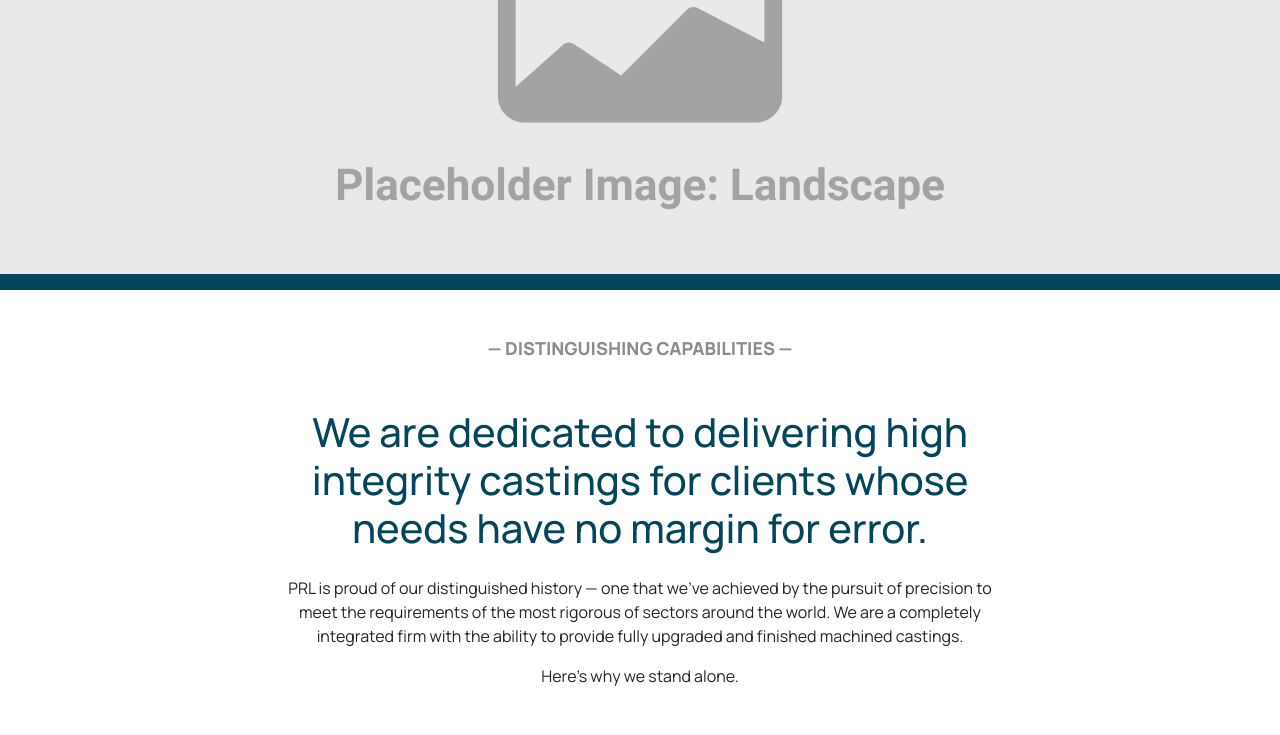
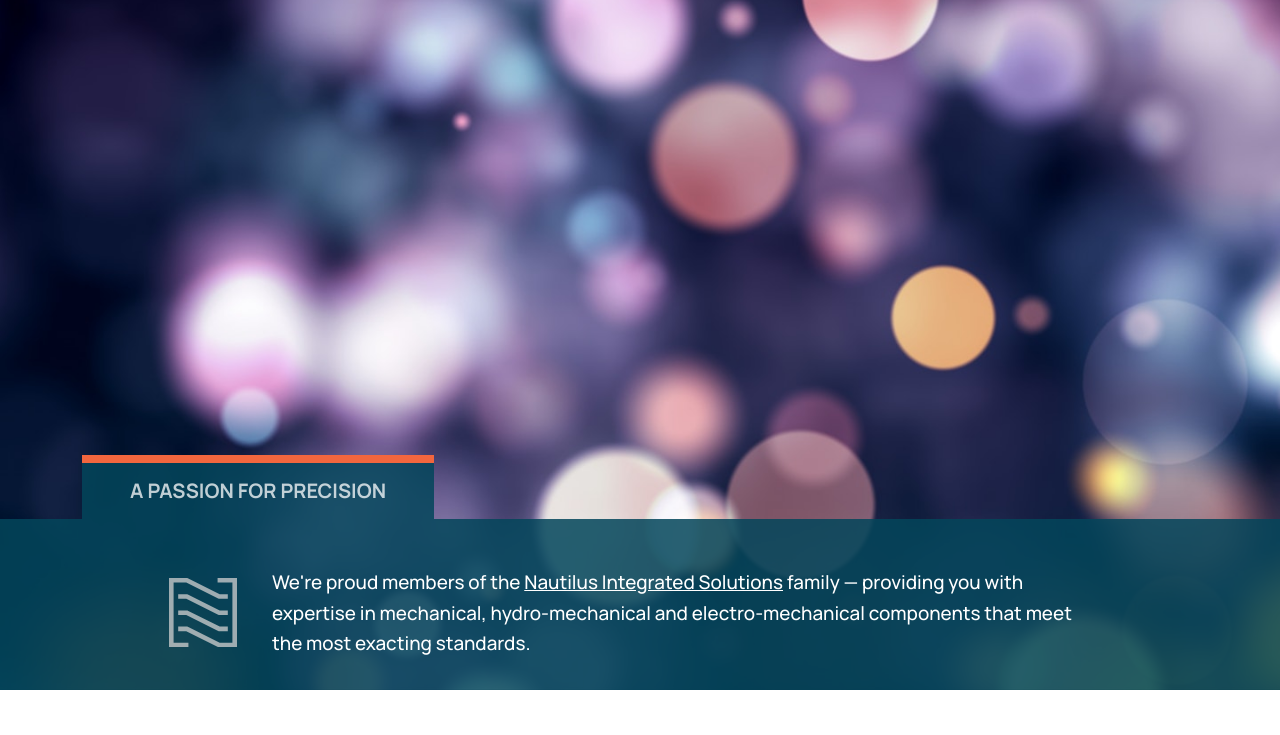
Before and after one commit to opuscule/nis, an Eleventy site: page src/index.njk in a window 1280 px wide. Shown: the part 110-845 px from the top of the page. Built offline with nearby package versions, Linux system fonts and the light colour scheme; Eleventy itself is replaced by a stand-in of ours; files that its build step writes are made by us from their sources.

Commit message:
Homepage Callout, Styles & Buttons

```diff
--- a/src/_includes/base.njk
+++ b/src/_includes/base.njk
@@ -47,6 +47,30 @@
         </div>
       </nav>
 
+      {% if pageName === "Home" %}
+        <div class="hpcoWrapper">
+          <div class="container">
+            <div class="row">
+              <div class="col">
+                <h2 class="hbct py-3 px-5">A PASSION FOR PRECISION</h2>
+              </div>
+            </div>
+          </div>
+          <div class="homeBannerCallout">
+            <div class="container pt-5 pb-4">
+              <div class="row align-items-center pb-2">
+                <div class="col-md-2">
+                  <svg xmlns="http://www.w3.org/2000/svg" x="0" y="0" viewBox="0 0 209.681 213.932" xml:space="preserve" class="homeNISicon"><path d="M53.27 64.132H28.335V49.965H56.482l1.133.566.472.19 98.324 49.208h24.935v14.168H153.2l-1.134-.567-.472-.189z"></path><path class="st0" d="M53.27 114.097H28.335V99.929H56.482l1.133.472.472.284 98.324 49.114h24.935v14.262H153.2l-1.134-.566-.472-.284z"></path><path class="st0" d="M0 14.168v199.764H59.882v-14.168H14.168V14.168H53.27l98.324 49.209.472.189 1.134.566h28.145V49.965h-24.934L58.087.755h-.094L57.52.568 56.48 0H0v14.168z"></path><path class="st0" d="M195.514 14.168h-45.715V0H209.681V213.932H153.2l-1.134-.473-.472-.283L53.27 164.06H28.335V149.8H56.482l1.133.567.472.283 98.324 49.115h39.103V14.168z"></path></svg>
+                </div>
+                <div class="col-md-9">
+                  <h3 class="m-0 p-0">We're proud members of the <a href="https://nautilusintegratedsolutions.com/" target="_blank" rel="noopener">Nautilus Integrated Solutions</a> family — providing you with expertise in mechanical, hydro-mechanical and electro-mechanical components that meet the most exacting standards.</h3>
+                </div>
+              </div>
+            </div>
+          </div>
+        </div>
+      {% else %}
+      {% endif %}
 
     </header>
 	<main>
@@ -60,7 +84,7 @@
       </div>
       <div class="col-sm-6 order-last order-xs-first footerLinkCol">
         <ul class="footerLinks">
-          <li><a href="/contact-us/">Contact Us</a></li>
+          <li><a href="/contact/">Contact Us</a></li>
           <li><a href="/careers/">Careers</a></li>
           <li><a href="/privacy-policy/">Privacy Policy</a></li>
         </ul>
--- a/src/index.njk
+++ b/src/index.njk
@@ -5,8 +5,6 @@
 description: PRL, Inc. specializes in ASME/MIL high specification castings of ferrous and non-ferrous alloys. More than 80% of our customers are in the military, nuclear power, or petro-chemical industries. All of our castings, including pumps, valves, impellers and diffusers, are designed to meet your most rigid specifications.
 layout: 'base.njk'
 ---
-
-
 
 <div class="container">
   <div class="row">
@@ -47,7 +45,7 @@
   </div>
   <div class="row mb-5">
     <div class="col text-center">
-      <p><a href="/" class="btn btn-primary">Learn More</a></p>
+      <p><a href="/capabilities/" class="btn btn-primary">Learn More</a></p>
     </div>
   </div>
 </div>
--- a/src/styles/styles.css
+++ b/src/styles/styles.css
@@ -68,6 +68,14 @@
 .form-floating>.form-control:focus, .form-floating>.form-control:not(:placeholder-shown) { padding-top:1rem; }
 
 /* === HOME === */
+.topNav.homeCap { border-bottom: none; min-height: 100vh; display: grid; align-content: space-between; }
+.no-webp .homeCap { background-image: url("/images/placeholder.jpeg"); }
+.webp .homeCap { background-image: url("/images/placeholder.jpeg"); }
+.homeNISicon { fill:rgba(209,209,209,0.75); max-width: 4.25em; display: block; margin-right: 0.7em; margin-left: auto; }
+.hbct { color: rgba(255,255,255,0.75); font-weight: 700; font-size: 1.25em; background-color: rgba(3,70,91,0.85); display: inline-block; margin: 0; border-top:8px solid var(--orangecta); }
+.homeBannerCallout { background-color: rgba(3,70,91,0.85); }
+	.homeBannerCallout h3 { color: #FFF; font-size: 1.18em; line-height: 1.6; }
+		.homeBannerCallout h3 a { color: #FFF; }
 .liteCallout { background-color: rgba(216,226,231,0.25); padding: 2em 2em 1.4em 2em; }
 .liteCallout svg { fill:var(--orangecta); max-width: 6.25em; }
 .liteCallout h3 { font-size: 1.125em; color: var(--darkTeal); font-weight: 700; }
```
